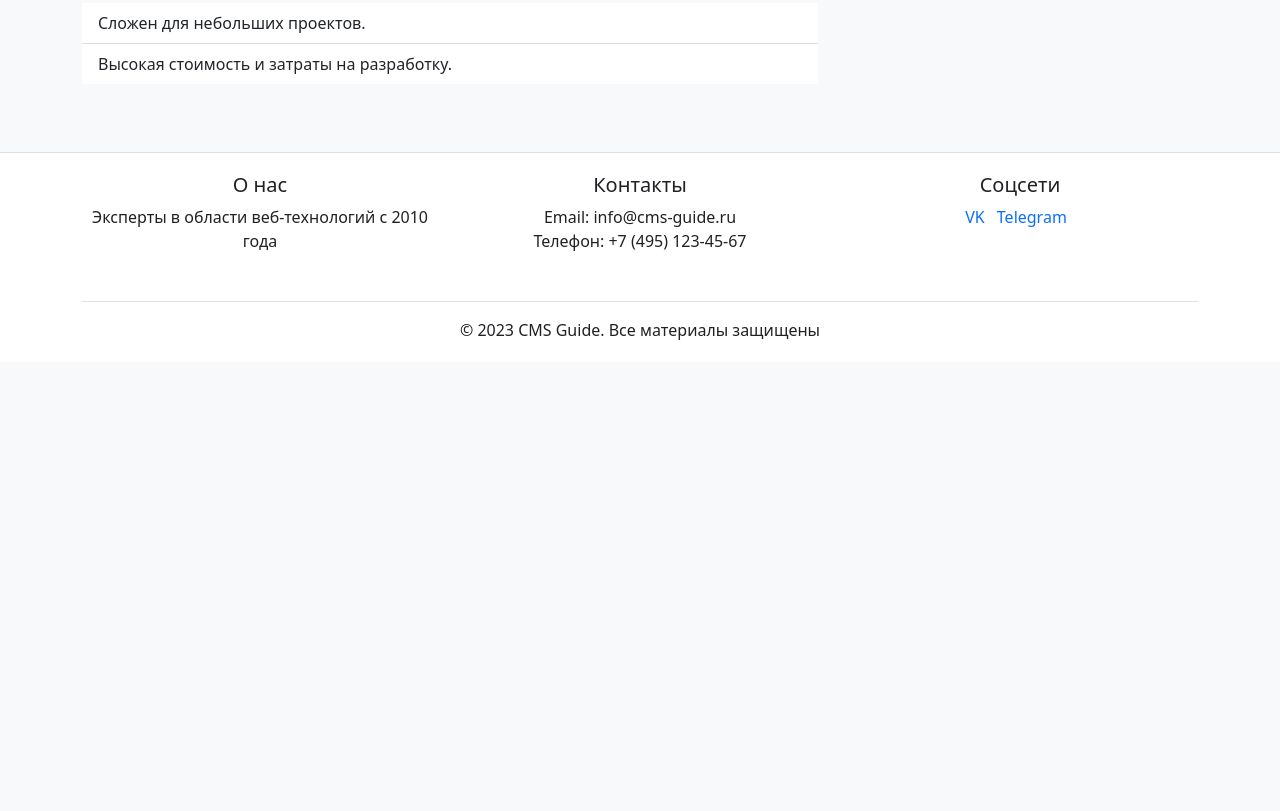
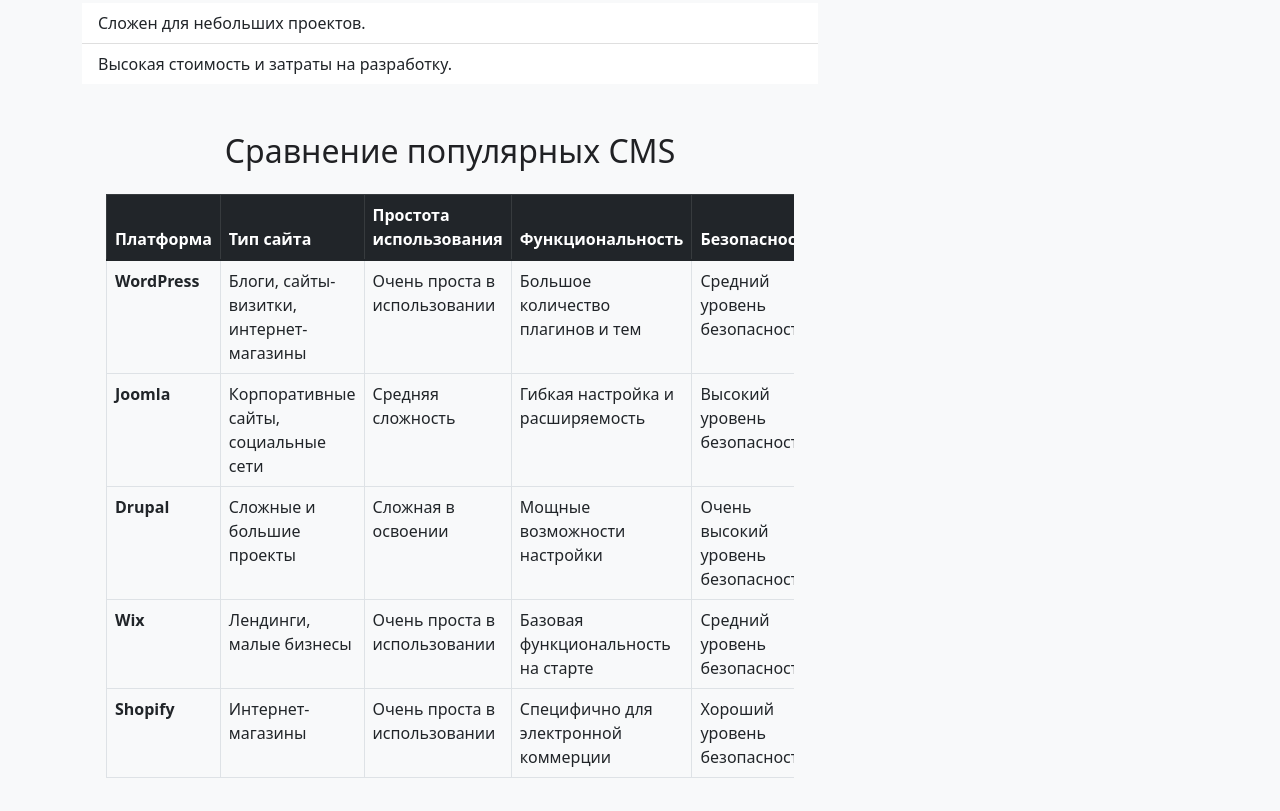
Before and after one commit to FrogKick/.github.io, a plain HTML site: page cms-types.html in a window 1280 px wide. Shown: the part 6809-7620 px from the top of the page. Before the commit the page ends 7171 px from the top, so only its background shows below. Drawn offline with nearby package versions, Linux system fonts and the light colour scheme.

Commit message:
Update cms-types.html

```diff
--- a/cms-types.html
+++ b/cms-types.html
@@ -203,6 +203,78 @@
                         <li class="list-group-item">Сложен для небольших проектов.</li>
                         <li class="list-group-item">Высокая стоимость и затраты на разработку.</li>
                     </ul>
+
+<div class="container mt-5">
+    <h2 class="text-center mb-4">Сравнение популярных CMS</h2>
+    <div class="table-responsive">
+        <table class="table table-bordered table-hover">
+            <thead class="table-dark">
+                <tr>
+                    <th scope="col">Платформа</th>
+                    <th scope="col">Тип сайта</th>
+                    <th scope="col">Простота использования</th>
+                    <th scope="col">Функциональность</th>
+                    <th scope="col">Безопасность</th>
+                    <th scope="col">Стоимость</th>
+                    <th scope="col">Поддержка</th>
+                </tr>
+            </thead>
+            <tbody>
+                <!-- WordPress -->
+                <tr>
+                    <th scope="row">WordPress</th>
+                    <td>Блоги, сайты-визитки, интернет-магазины</td>
+                    <td>Очень проста в использовании</td>
+                    <td>Большое количество плагинов и тем</td>
+                    <td>Средний уровень безопасности</td>
+                    <td>Бесплатно (платные плагины и темы)</td>
+                    <td>Широкое сообщество</td>
+                </tr>
+                <!-- Joomla -->
+                <tr>
+                    <th scope="row">Joomla</th>
+                    <td>Корпоративные сайты, социальные сети</td>
+                    <td>Средняя сложность</td>
+                    <td>Гибкая настройка и расширяемость</td>
+                    <td>Высокий уровень безопасности</td>
+                    <td>Бесплатно (платные расширения)</td>
+                    <td>Активное сообщество</td>
+                </tr>
+                <!-- Drupal -->
+                <tr>
+                    <th scope="row">Drupal</th>
+                    <td>Сложные и большие проекты</td>
+                    <td>Сложная в освоении</td>
+                    <td>Мощные возможности настройки</td>
+                    <td>Очень высокий уровень безопасности</td>
+                    <td>Бесплатно (платные модули)</td>
+                    <td>Сильное сообщество разработчиков</td>
+                </tr>
+                <!-- Wix -->
+                <tr>
+                    <th scope="row">Wix</th>
+                    <td>Лендинги, малые бизнесы</td>
+                    <td>Очень проста в использовании</td>
+                    <td>Базовая функциональность на старте</td>
+                    <td>Средний уровень безопасности</td>
+                    <td>Платная подписка</td>
+                    <td>Хорошая поддержка</td>
+                </tr>
+                <!-- Shopify -->
+                <tr>
+                    <th scope="row">Shopify</th>
+                    <td>Интернет-магазины</td>
+                    <td>Очень проста в использовании</td>
+                    <td>Специфично для электронной коммерции</td>
+                    <td>Хороший уровень безопасности</td>
+                    <td>Платная подписка</td>
+                    <td>Профессиональная поддержка</td>
+                </tr>
+            </tbody>
+        </table>
+    </div>
+</div>
+
                 </section>
 
                 <!-- Кнопка возврата -->
```
